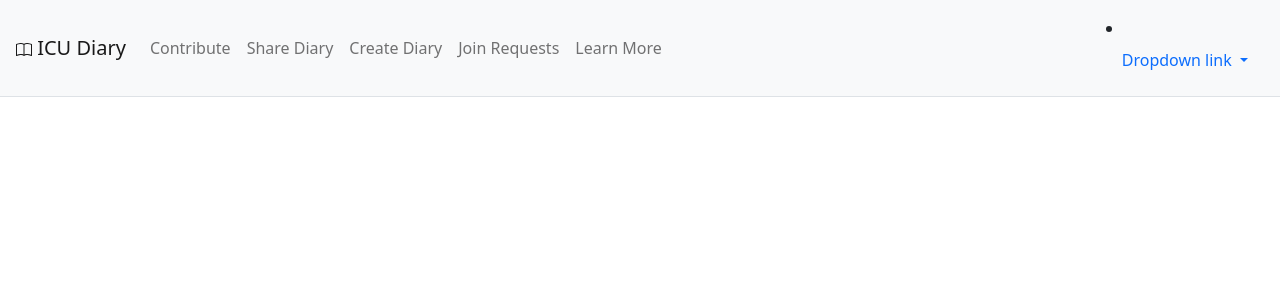
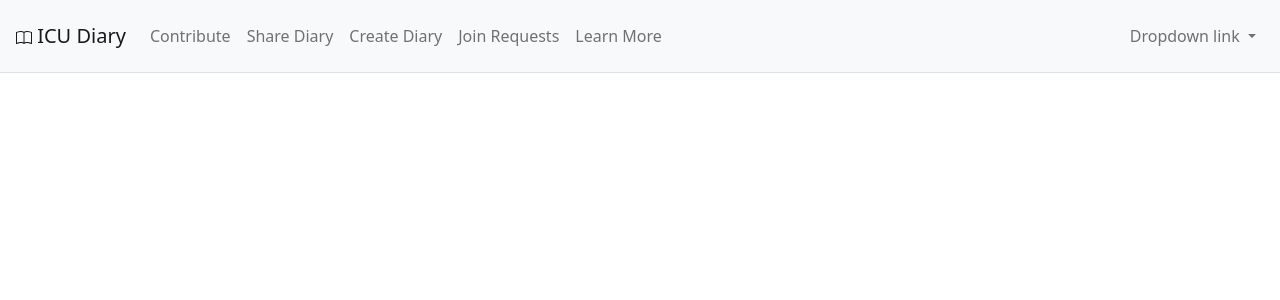
Before and after one commit to willcooley4/icu-diary, a Flask app: page /new_diary/ in a window 1280 px wide. Shown: the top 300 px of the page. Run offline with Flask 2, Linux system fonts and the light colour scheme; the visitor is signed in with stand-in values (Sample User, id 1); some libraries are stand-ins or nearby versions.

Commit message:
navbar stuff

```diff
--- a/diary/templates/navbar.html
+++ b/diary/templates/navbar.html
@@ -48,6 +48,7 @@
 
         </ul>
       </div>
+      <ul class="navbar-nav mr-auto">
         <li class="nav-item dropdown">
           <a class="nav-link dropdown-toggle" href="#" id="navbarDropdownMenuLink" data-toggle="dropdown" aria-haspopup="true" aria-expanded="false">
             Dropdown link
@@ -58,6 +59,7 @@
             <a class="dropdown-item" href="#">Something else here</a>
           </div>
         </li>
+      </ul>
 
 
     </nav>
```
Lines whose indentation alone changed are shown as unchanged.
